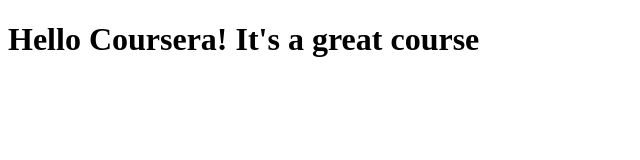
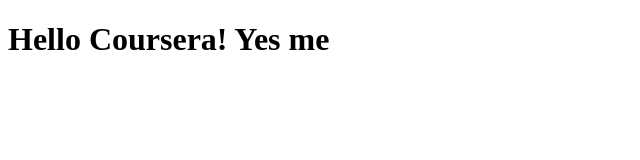
Before and after one commit to cwammad/coursera-test-1, a plain HTML site: page site/index.html in a window 1280 px wide. Shown: the whole page, without its empty margins (0-640 px from the left). Drawn offline with Linux system fonts and the light colour scheme.

Commit message:
Push some modifications

```diff
--- a/site/index.html
+++ b/site/index.html
@@ -6,7 +6,7 @@
 </head>
 <body>
 
-	<h1>Hello Coursera! It's a great course</h1>
+	<h1>Hello Coursera! Yes me</h1>
 
 </body>
 </html>
```
